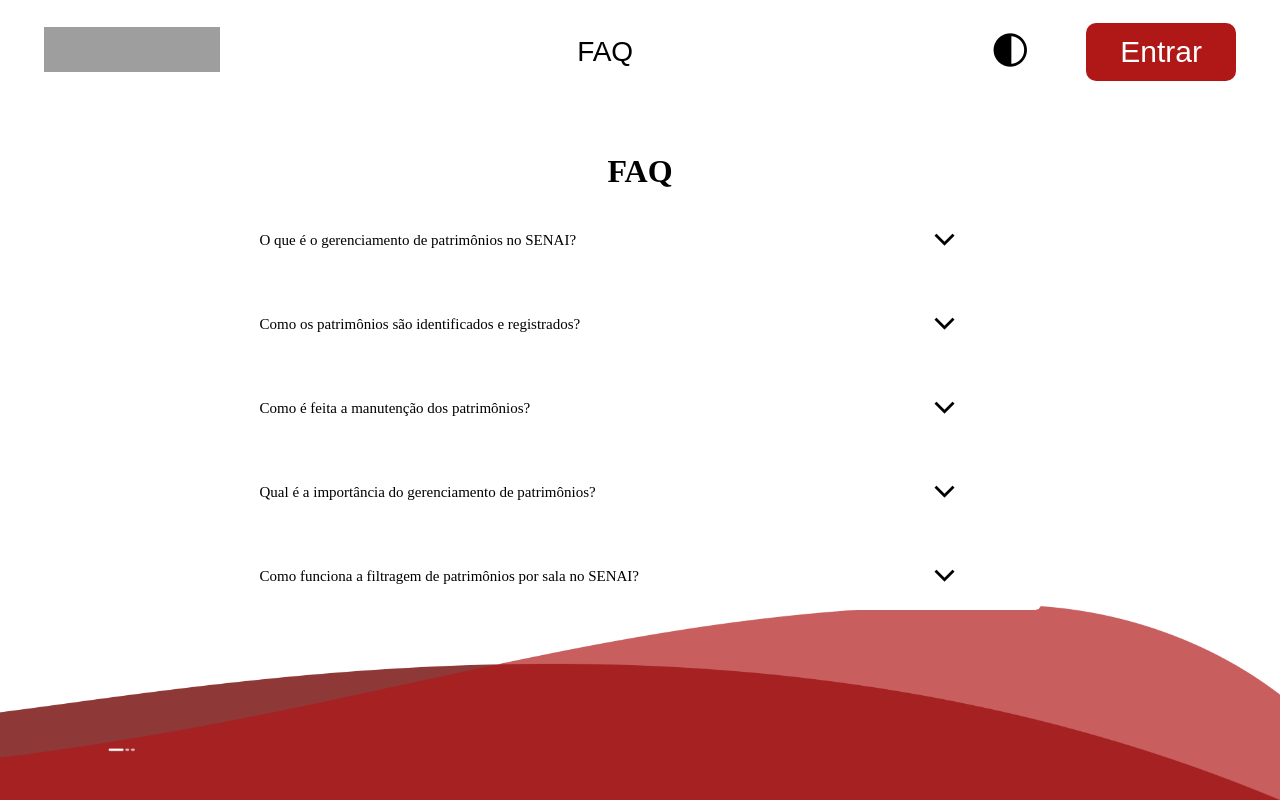
After one commit to Guilherme-Augusto06/GerenciamentoDePatrimonios-1.1, a Django app: template GerenciamentoDePatrimonios/AppGDP/templates/faq.html in a window 1280 px wide. The commit adds this page. Run offline with Django 5.2, Linux system fonts and the light colour scheme; the template is opened without the code that fills it, so the values that code supplies are empty; grey boxes are pictures that could not be loaded.

Commit message:
feat: criação da estrutura de faq

```diff
--- /dev/null
+++ b/GerenciamentoDePatrimonios/AppGDP/templates/faq.html
@@ -0,0 +1,59 @@
+{% extends "index.html" %}
+{% load static %}
+
+{% block body %}
+
+{% include "navbar.html" %}
+{% include "vectorFormas.html" %}
+<div class="accordion">
+    <h1>FAQ</h1>
+
+    <div class="accordion-item">
+        <input type="checkbox" id="accordion1">
+        <label for="accordion1" class="accordion-item-title"><span class="material-symbols-outlined">
+            keyboard_arrow_down
+            </span></span>O que é o gerenciamento de patrimônios no SENAI?
+        </label>
+        <div class="accordion-item-desc">O gerenciamento de patrimônios no SENAI envolve a administração e o controle dos bens e ativos físicos da instituição. Isso inclui a identificação, registro, manutenção, e descarte adequado dos patrimônios para garantir sua conservação e utilização eficiente.</div>
+    </div>
+
+    <div class="accordion-item">
+        <input type="checkbox" id="accordion2">
+        <label for="accordion2" class="accordion-item-title"><span class="material-symbols-outlined">
+            keyboard_arrow_down
+            </span></span>Como os patrimônios são identificados e registrados?            </label>
+        <div class="accordion-item-desc">Cada patrimônio do SENAI recebe uma etiqueta com um código único de identificação. Esse código é registrado em um sistema de gerenciamento, onde são armazenadas informações detalhadas sobre o bem, como data de aquisição, localização, valor, e condição atual.
+        </div>
+    </div>
+
+    <div class="accordion-item">
+        <input type="checkbox" id="accordion3">
+        <label for="accordion3" class="accordion-item-title"><span class="material-symbols-outlined">
+            keyboard_arrow_down
+            </span></span>Como é feita a manutenção dos patrimônios?
+        </label>
+        <div class="accordion-item-desc">A manutenção dos patrimônios no SENAI é realizada de forma preventiva e corretiva. Equipamentos e máquinas recebem manutenção regular para evitar falhas, e reparos são feitos sempre que necessário para garantir que os patrimônios permaneçam operacionais e em boas condições.
+        </div>
+    </div>
+
+    <div class="accordion-item">
+        <input type="checkbox" id="accordion4">
+        <label for="accordion4" class="accordion-item-title"><span class="material-symbols-outlined">
+            keyboard_arrow_down
+            </span></span>Qual é a importância do gerenciamento de patrimônios?
+        </label>
+        <div class="accordion-item-desc">Um gerenciamento eficaz de patrimônios garante que os recursos da instituição sejam utilizados de forma eficiente, reduzindo desperdícios e assegurando que todos os bens estejam em bom estado de conservação. Isso também facilita auditorias e relatórios financeiros precisos.
+        </div>
+    </div>
+
+    <div class="accordion-item">
+        <input type="checkbox" id="accordion5">
+        <label for="accordion5" class="accordion-item-title"><span class="material-symbols-outlined">
+            keyboard_arrow_down
+            </span></span>Como funciona a filtragem de patrimônios por sala no SENAI?
+        </label>
+        <div class="accordion-item-desc">Cada sala no SENAI possui um conjunto de patrimônios fixos atribuídos a ela. A filtragem de patrimônios por sala permite identificar rapidamente quais bens estão designados para cada ambiente, garantindo uma melhor organização e controle. Isso facilita a gestão, a manutenção e a auditoria, assegurando que os patrimônios permaneçam em suas respectivas localizações e sejam utilizados de forma eficiente.
+        </div>
+    </div>
+</div>
+{% endblock %}
--- /dev/null
+++ b/GerenciamentoDePatrimonios/static/css/faq.css
@@ -0,0 +1,87 @@
+.accordion {
+    display: flex;
+    flex-direction: column;
+    max-width: 750px;
+    min-width: 901px;
+    margin: 50px auto;
+    padding: 0 50px;
+}
+
+.accordion h1 {
+    font-size: 32px;
+    text-align: center;
+}
+
+.accordion-item {
+    margin-top: 16px;
+    border-radius: 6px;
+    background: #ffffff;
+    transition: background 0.5s;
+}
+
+.accordion-item.dark-mode {
+    background: #1e1e1e;
+}
+
+.accordion-item .accordion-item-title {
+    position: relative;
+    margin: 0;
+    display: flex;
+    width: 100%;
+    font-size: 15px;
+    cursor: pointer;
+    justify-content: space-between;
+    flex-direction: row-reverse;
+    padding: 14px 20px;
+    box-sizing: border-box;
+    align-items: center;
+}
+
+.accordion-item .accordion-item-desc {
+    font-family: "Poppins", sans-serif;
+    display: none;
+    font-size: 20px, bold;
+    line-height: 22px;
+    font-weight: 400;
+    color: #000000;
+    padding: 10px 20px 20px;
+    box-sizing: border-box;
+}
+
+.accordion-item input[type="checkbox"] {
+    position: absolute;
+    height: 0;
+    width: 0;
+    opacity: 0;
+}
+
+.accordion-item input[type="checkbox"]:checked ~ .accordion-item-desc {
+    display: block;
+}
+
+.accordion-item input[type="checkbox"]:checked ~ .accordion-item-title .icon:after {
+    content: "-";
+    font-size: 20px;
+}
+
+.accordion-item input[type="checkbox"] ~ .accordion-item-title .icon:after {
+    content: "+";
+    font-size: 20px;
+}
+
+.accordion-item:first-child {
+    margin-top: 0;
+}
+
+.accordion-item .icon {
+    margin-left: 14px;
+}
+
+@media screen and (max-width: 767px) {
+    .accordion {
+        padding: 0 16px;
+    }
+    .accordion h1 {
+        font-size: 22px;
+    }
+}
--- a/GerenciamentoDePatrimonios/static/css/style.css
+++ b/GerenciamentoDePatrimonios/static/css/style.css
@@ -8,3 +8,4 @@
 @import url(themesMode.css);
 @import url(login.css);
 @import url(profile.css);
+@import url(faq.css);
--- a/GerenciamentoDePatrimonios/templates/navbar.html
+++ b/GerenciamentoDePatrimonios/templates/navbar.html
@@ -4,7 +4,7 @@
     <div class="navbarComplete-component">
         <div class="itens-component">
             <div class="logo-component">
-                <a href="#">
+                <a href="/">
                     <!--Link da imagem-->
                     <img src="https://upload.wikimedia.org/wikipedia/commons/8/8c/SENAI_S%C3%A3o_Paulo_logo.png" alt="Logo" class="logoImage-Component">
                 </a>
```
